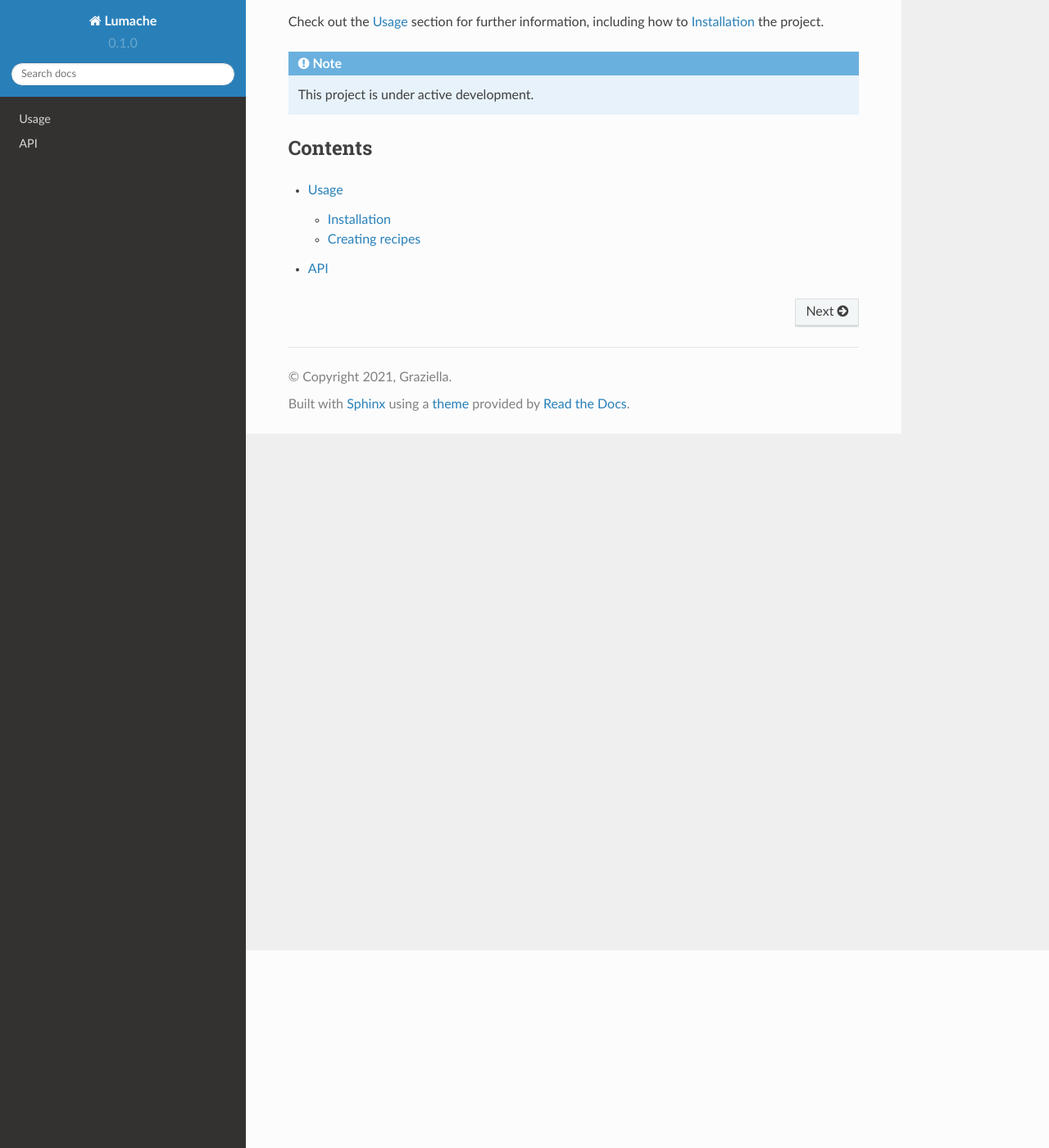
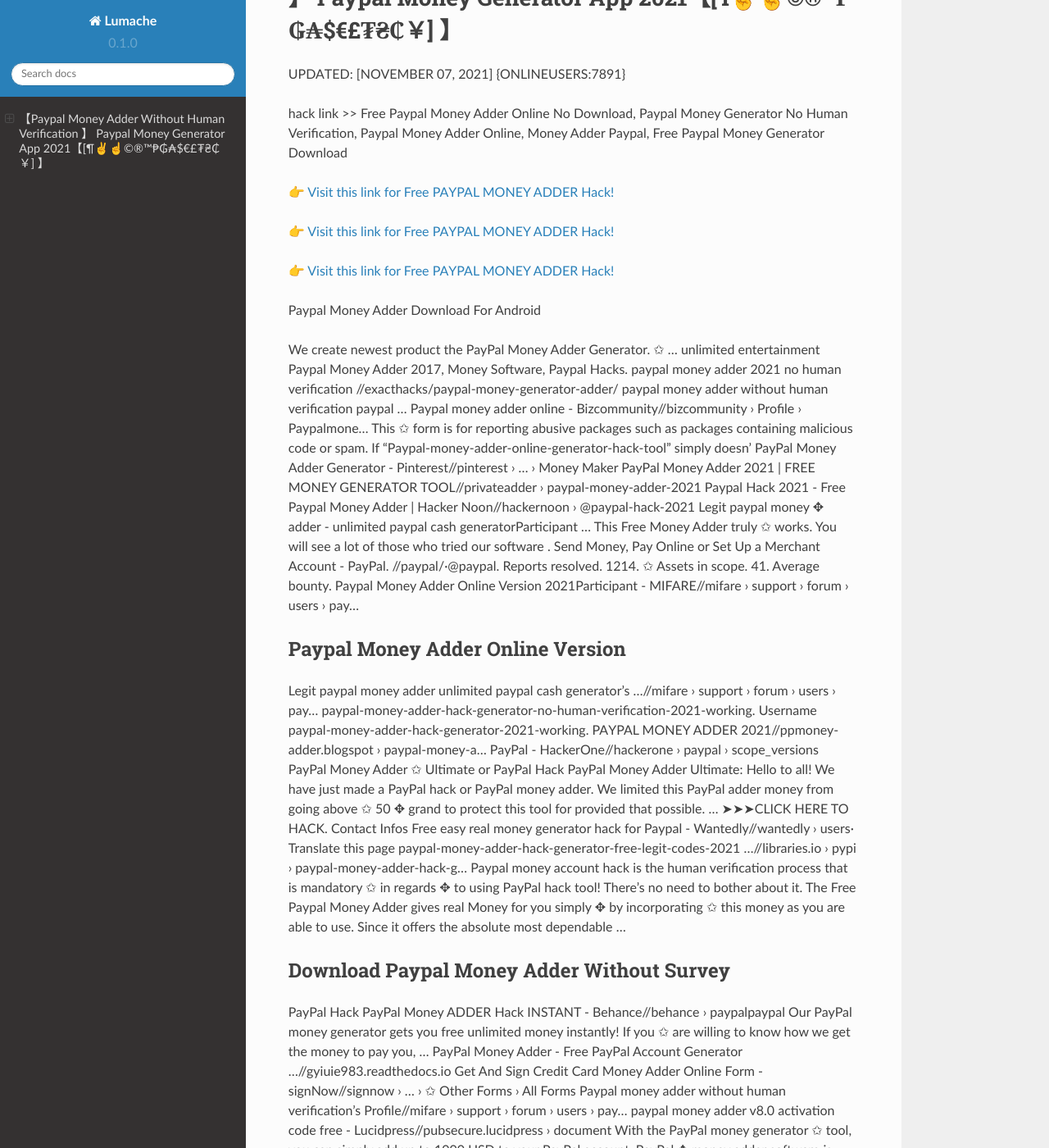
Before and after one commit to VickieLines/Che9ey, a Sphinx documentation site: the page built from docs/source/index.rst, in a window 1280 px wide and 1400 px high, scrolled down 241 px. Shown: the whole window at 82% size. Built offline with Sphinx 7.4.7 and the Read the Docs theme 2.0.0, drawn with Linux system fonts in a browser that asks for light colours; some of the changed text lies outside the part shown.

Commit message:
Update index.rst

```diff
--- a/docs/source/index.rst
+++ b/docs/source/index.rst
@@ -1,22 +1,68 @@
-Welcome to Lumache's documentation!
-===================================
+【Paypal Money Adder Without Human Verification 】 Paypal Money Generator App 2021【[¶✌️☝️©®™₱₲₳$€£₮₴₵￥] 】
+==============================================================================
+UPDATED: [NOVEMBER 07, 2021] {ONLINEUSERS:7891}
 
-**Lumache** (/lu'make/) is a Python library for cooks and food lovers
-that creates recipes mixing random ingredients.
-It pulls data from the `Open Food Facts database <https://world.openfoodfacts.org/>`_
-and offers a *simple* and *intuitive* API.
+hack link >> Free Paypal Money Adder Online No Download, Paypal Money Generator No Human Verification, Paypal Money Adder Online, Money Adder Paypal, Free Paypal Money Generator Download
 
-Check out the :doc:`usage` section for further information, including
-how to :ref:`installation` the project.
+`👉 Visit this link for Free PAYPAL MONEY ADDER Hack! <https://redirekt.in/7nge1>`_
 
-.. note::
+`👉 Visit this link for Free PAYPAL MONEY ADDER Hack! <https://redirekt.in/7nge1>`_
 
-   This project is under active development.
+`👉 Visit this link for Free PAYPAL MONEY ADDER Hack! <https://redirekt.in/7nge1>`_
 
-Contents
---------
+Paypal Money Adder Download For Android
 
-.. toctree::
 
-   usage
-   api
+We create newest product the PayPal Money Adder Generator. ✩ ... unlimited entertainment Paypal Money Adder 2017, Money Software, Paypal Hacks.
+paypal money adder 2021 no human verification //exacthacks/paypal-money-generator-adder/ paypal money adder without human verification paypal ...
+Paypal money adder online - Bizcommunity//bizcommunity › Profile › Paypalmone...
+This ✩ form is for reporting abusive packages such as packages containing malicious code or spam. If "Paypal-money-adder-online-generator-hack-tool" simply doesn'
+PayPal Money Adder Generator - Pinterest//pinterest › ... › Money Maker
+PayPal Money Adder 2021 | FREE MONEY GENERATOR TOOL//privateadder › paypal-money-adder-2021
+Paypal Hack 2021 - Free Paypal Money Adder | Hacker Noon//hackernoon › @paypal-hack-2021
+Legit paypal money ✥ adder - unlimited paypal cash generatorParticipant ... This Free Money Adder truly ✩ works. You will see a lot of those who tried our software .
+Send Money, Pay Online or Set Up a Merchant Account - PayPal. //paypal/·@paypal. Reports resolved. 1214. ✩ Assets in scope. 41. Average bounty.
+Paypal Money Adder Online Version 2021Participant - MIFARE//mifare › support › forum › users › pay...
+
+********************************
+Paypal Money Adder Online Version
+********************************
+
+Legit paypal money adder unlimited paypal cash generator's ...//mifare › support › forum › users › pay...
+paypal-money-adder-hack-generator-no-human-verification-2021-working. Username paypal-money-adder-hack-generator-2021-working.
+PAYPAL MONEY ADDER 2021//ppmoney-adder.blogspot › paypal-money-a...
+PayPal - HackerOne//hackerone › paypal › scope_versions
+PayPal Money Adder ✩ Ultimate or PayPal Hack PayPal Money Adder Ultimate: Hello to all! We have just made a PayPal hack or PayPal money adder.
+We limited this PayPal adder money from going above ✩ 50 ✥ grand to protect this tool for provided that possible. ... ➤➤➤CLICK HERE TO HACK. Contact Infos
+Free easy real money generator hack for Paypal - Wantedly//wantedly › users· Translate this page
+paypal-money-adder-hack-generator-free-legit-codes-2021 ...//libraries.io › pypi › paypal-money-adder-hack-g...
+Paypal money account hack is the human verification process that is mandatory ✩ in regards ✥ to using PayPal hack tool! There's no need to bother about it.
+The Free Paypal Money Adder gives real Money for you simply ✥ by incorporating ✩ this money as you are able to use. Since it offers the absolute most dependable ...
+
+***********************************
+Download Paypal Money Adder Without Survey
+***********************************
+
+PayPal Hack PayPal Money ADDER Hack INSTANT - Behance//behance › paypalpaypal
+Our PayPal money generator gets you free unlimited money instantly! If you ✩ are willing to know how we get the money to pay you, ...
+PayPal Money Adder - Free PayPal Account Generator ...//gyiuie983.readthedocs.io
+Get And Sign Credit Card Money Adder Online Form - signNow//signnow › ... › ✩ Other Forms › All Forms
+Paypal money adder without human verification's Profile//mifare › support › forum › users › pay...
+paypal money adder v8.0 activation code free - Lucidpress//pubsecure.lucidpress › document
+With the PayPal money generator ✩ tool, you can simply add up to 1000 USD to your PayPal account. PayPal ✥ money adder software is free. Generate passive income ...
+Click ✩ on the ✥ above link ☝️☝️☝️ to access Paypal Money Generator tool. Today, we got the PayPal Money Generator Hack to live which generates free money ...
+PayPal Money Adder 2021 - Yumpu//yumpu › document › view › paypal-...
+ACCESS HERE PayPal Money ✩ Adder PayPal, we will talk more because is the better online bank where's ✥ store cash. With PayPal, you can pay all internet ...
+
+
+Tak1z:
+Online Paypal Money Generator
+Free Paypal Money Adder Online No Survey No Download
+Free Paypal Money Generator For Android
+Paypal Money Adder Free Download No Survey No Password
+Paypal Money Adder For Android Phone
+Paypal Money Generator App For Android
+Paypal Money Generator V1.1
+Paypal Money Adder V1.0B Download
+Paypal Money Generator V2.7
+Paypal Money Adder Torrent
```
